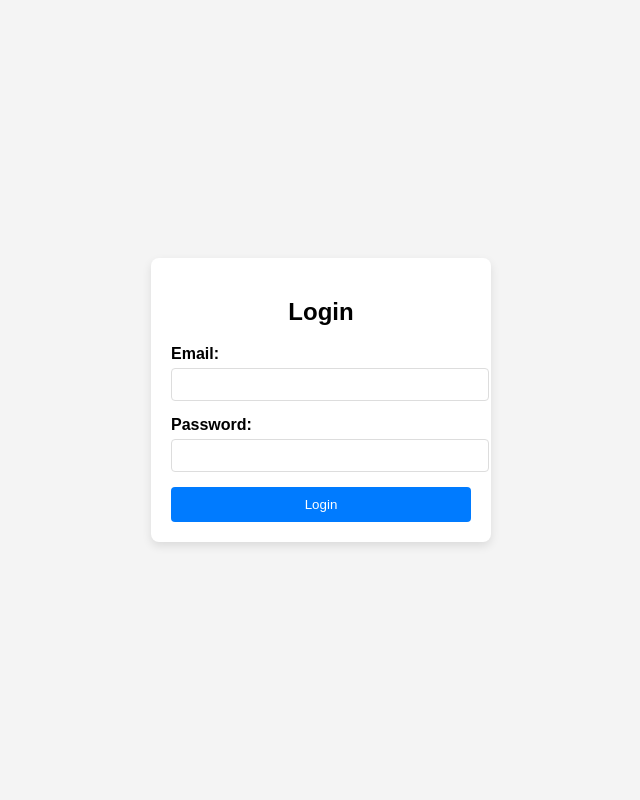
After one commit to Karma987852/ez-blog, a PHP site: template src/views/login.php in a window 1280 px wide. The commit adds this page. Shown: the whole page, without its empty margins (319-959 px from the left). Run offline with PHP 8.4, Linux system fonts and the light colour scheme; the template is opened without the code that fills it, so the values that code supplies are empty.

Commit message:
add login page

```diff
--- /dev/null
+++ b/src/views/login.php
@@ -0,0 +1,25 @@
+<!DOCTYPE html>
+<html lang="en">
+<head>
+    <meta charset="UTF-8">
+    <meta name="viewport" content="width=device-width, initial-scale=1.0">
+    <title>Login</title>
+    <link rel="stylesheet" href="../../public/assets/css/styles.css">
+</head>
+<body>
+    <div class="login-container">
+        <h2>Login</h2>
+        <form action="../controllers/auth.php" method="POST">
+            <div class="form-group">
+                <label for="email">Email:</label>
+                <input type="email" id="email" name="email" required>
+            </div>
+            <div class="form-group">
+                <label for="password">Password:</label>
+                <input type="password" id="password" name="password" required>
+            </div>
+            <button type="submit">Login</button>
+        </form>
+    </div>
+</body>
+</html>
```
Also changed, not shown: index.php (+8 -7 lines), src/controllers/auth.php (added, +19 -0 lines), src/views/home.php (added, +14 -0 lines), public/assets/css/styles.css (added), src/views/register.php (added).
